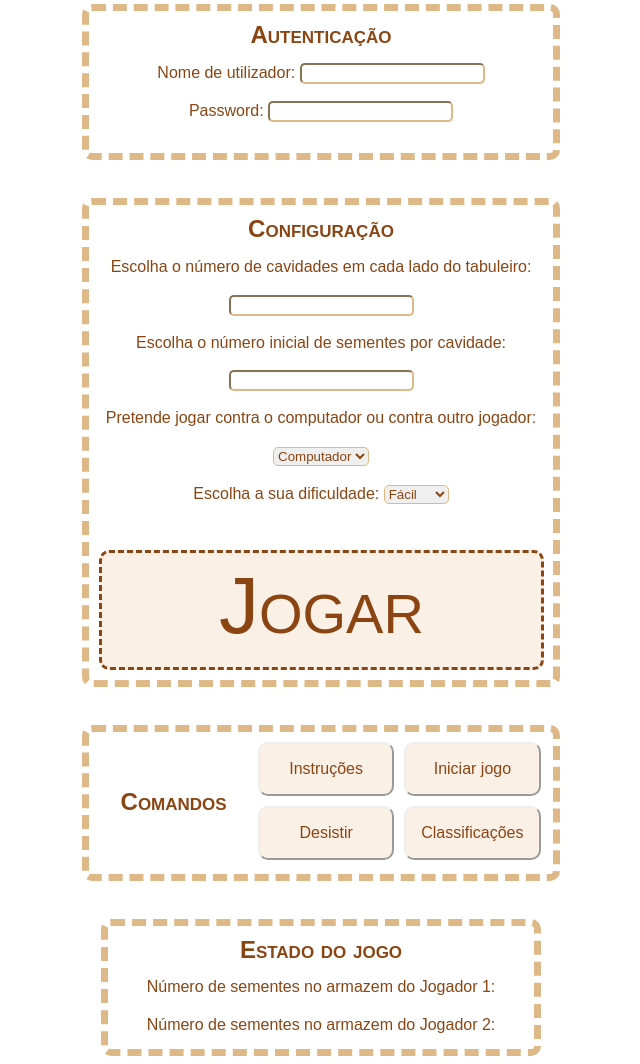
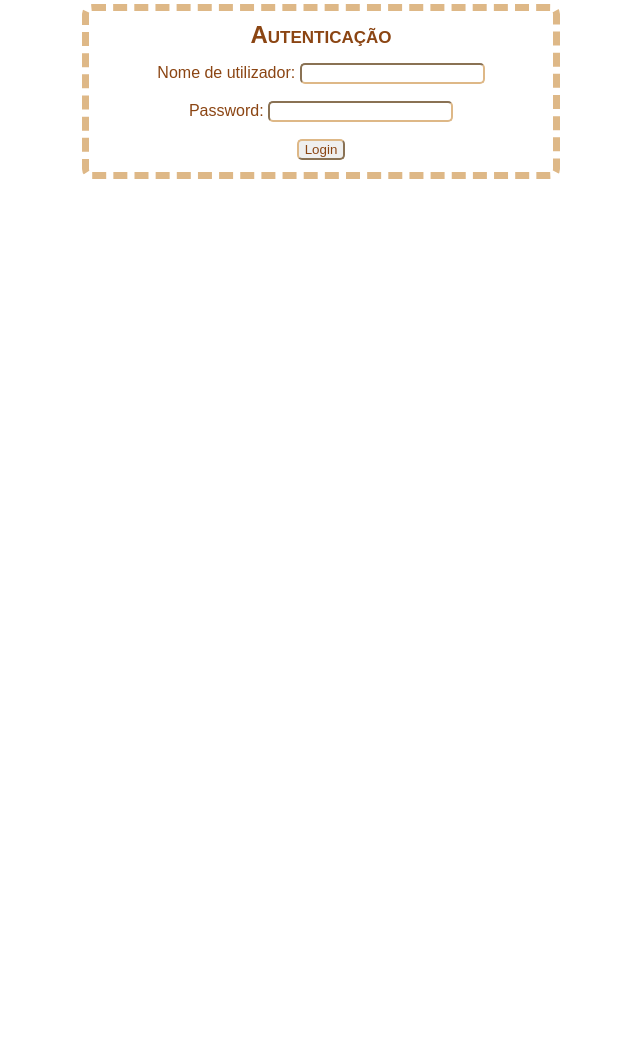
Before and after one commit to DanielaLAguiar/Projeto-LTW, a plain HTML site: page index.html in a window 1280 px wide. Shown: the part 469-1533 px from the top of the page, without its empty margins (319-959 px from the left). After the commit the page ends 800 px from the top, so only its background shows below. Drawn offline with Linux system fonts and the light colour scheme.

Commit message:
Login/Logout

```diff
--- a/index.css
+++ b/index.css
@@ -23,7 +23,8 @@ h2 {
   margin: 0;
 }
 
-#autenticacao {
+.popup {
+  display: none;
   line-height: 1cm;
   border-width: 7px;
   border-style: dashed;
@@ -31,45 +32,32 @@ h2 {
   border-color: burlywood;
   padding: 5px;
   margin:auto;
-  width: 12cm;
-  height: 3.5cm;
   text-align: center;
   color: saddlebrown;
   font-family: sans-serif;
   margin-top: 1cm;
+  width: 12cm;
 }
 
-#configuracao {
-  line-height: 1cm;
-  border-width: 7px;
-  border-style: dashed;
-  border-radius: 10px;
-  border-color: burlywood;
-  padding: 5px;
-  margin:auto;
-  width: 12cm;
+#autenticacao {
+  display: block;
+}
 
-  text-align: center;
-  color: saddlebrown;
-  font-family: sans-serif;
-  margin-top: 1cm;
-
+#terminar {
+  font-size: 270%;
+  padding: 0.5cm;
 }
 
 #comandos {
-  line-height: 1cm;
-  border-width: 7px;
-  border-style: dashed;
-  border-radius: 10px;
-  border-color: burlywood;
-  padding: 5px;
-  margin:auto;
-  width: 12cm;
   height: 3.5cm;
-  text-align: center;
-  color: saddlebrown;
-  font-family: sans-serif;
-  margin-top: 1cm;
+}
+
+#estado {
+  width: 11cm;
+}
+
+input[type=button] {
+  cursor: pointer;
 }
 
 .title {
@@ -95,21 +83,7 @@ h2 {
   border-radius: 10px;
   border-width: 2px;
   border-style: outset;
-}
-
-#estado {
-  line-height: 1cm;
-  border-width: 7px;
-  border-style: dashed;
-  border-radius: 10px;
-  border-color: burlywood;
-  padding: 5px;
-  margin:auto;
-  width: 11cm;
-  text-align: center;
-  color: saddlebrown;
-  font-family: sans-serif;
-  margin-top: 1cm;
+  cursor: pointer;
 }
 
 #tabuleiro {
--- a/index.html
+++ b/index.html
@@ -8,20 +8,24 @@
   </head>
 
   <body>
-
     <h1>
       Mancala
     </h1>
 
-    <div id=autenticacao>
+    <form class=popup id=autenticacao>
       <h2>
         Autenticação
       </h2>
-      Nome de utilizador: <input type="text"> <br>
-      Password: <input type="password">
+      Nome de utilizador: <input type="text" name="name"> <br>
+      Password: <input type="password" name="password"> <br>
+      <input type="button" value="Login" onclick="validateForm()">
+    </form>
+
+    <div class=popup id=terminar>
+      <input type="button" id="logout" value="Logout" onclick="logout()">
     </div>
 
-    <div id=configuracao>
+    <div class=popup id=configuracao>
       <h2>
         Configuração
       </h2>
@@ -45,7 +49,7 @@
       </div>
     </div>
 
-    <div id=comandos>
+  <div class=popup id=comandos>
     <div class=title>
       Comandos
     </div>
@@ -55,7 +59,7 @@
     <div class=button>Classificações</div>
   </div>
 
-    <div id=estado>
+  <div class=popup id=estado>
     <h2>
       Estado do jogo
     </h2>
@@ -80,7 +84,6 @@
     <div class=cavidades id=armazem2> </div>
 
   </div>
-
   </body>
 
 </html>
--- a/index.js
+++ b/index.js
@@ -1,3 +1,35 @@
+const comandos=document.getElementById("comandos");
+const configuracao=document.getElementById("configuracao");
+const autenticacao=document.getElementById("autenticacao");
+const terminar=document.getElementById("terminar");
+
+function validateForm() {
+  const name=document.getElementById("autenticacao").elements["name"].value;
+  const password=document.getElementById("autenticacao").elements["password"].value;
+    if (name=="Daniela" && password=="123"){
+        comandos.style.display="block";
+        configuracao.style.display="block";
+        autenticacao.style.display="none";
+        const node = document.createTextNode("Bem vindx " + name + "! " + "\u2665");
+        const logout = document.getElementById("logout");
+        terminar.insertBefore(node,logout);
+        terminar.style.display="block";
+    }
+    else {
+      alert("Login invalido!");
+    }
+}
+
+function logout() {
+    comandos.style.display="none";
+    configuracao.style.display="none";
+    autenticacao.style.display="block";
+    terminar.style.display="none";
+    terminar.innerHTML="<input type='button' id='logout' value='Logout' onclick='logout()'>";
+    autenticacao.reset();
+
+}
+
 function IniciarJogo() {
     const tabuleiro = document.getElementById("tabuleiro");
     const jogar = document.getElementById("jogar");
```
Lines whose indentation alone changed are shown as unchanged.
